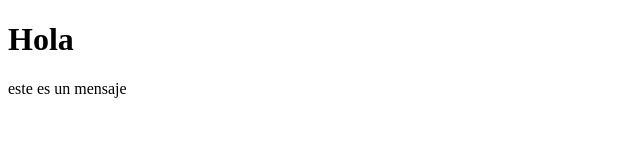
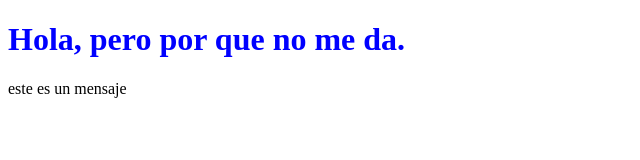
Before and after one commit to dafero753/MKR1, a plain HTML site: page index.html in a window 1280 px wide. Shown: the whole page, without its empty margins (0-640 px from the left). Drawn offline with Linux system fonts and the light colour scheme.

Commit message:
color de texto

```diff
--- a/index.html
+++ b/index.html
@@ -4,10 +4,11 @@
     <meta charset="UTF-8">
     <meta name="viewport" content="width=device-width, initial-scale=1.0">
     <meta http-equiv="X-UA-Compatible" content="ie=edge">
+    <link rel="stylesheet" href="main.css">
     <title>Document</title>
 </head>
 <body>
-    <h1>Hola</h1>
+    <h1>Hola, pero por que no me da.</h1>
     <p>este es un mensaje</p>
 
 </body>
--- /dev/null
+++ b/main.css
@@ -0,0 +1,3 @@
+h1{
+    color: blue;
+}
```
